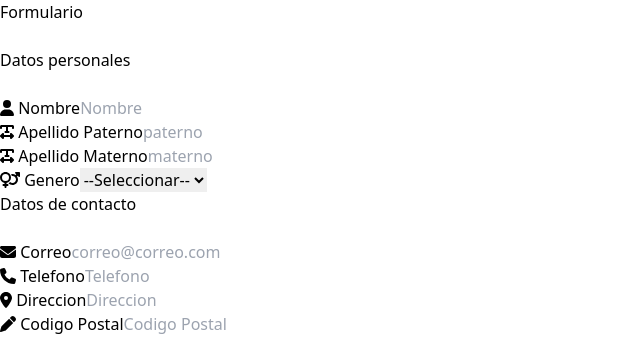
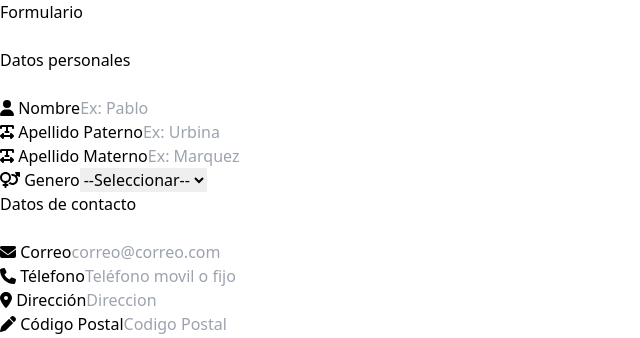
Before and after one commit to BrianLopezM99/formulariotest, a React (Vite) app: page / in a window 1280 px wide. Shown: the top 338 px of the page, without its empty margins (0-640 px from the left). Built offline with nearby package versions, Linux system fonts and the light colour scheme.

Commit message:
update text

```diff
--- a/src/components/FormSchema.jsx
+++ b/src/components/FormSchema.jsx
@@ -18,15 +18,15 @@ const FormSchema = Yup.object().shape({
   telefono: Yup.string().matches(/^([0-9])*$/, "Solo se permiten numeros en este campo")
     .min(2, "Muy corto")
     .max(9999999999, "Muy largo")
-    .required("El numero telefonico es obligatorio"),
+    .required("El numero telefónico es obligatorio"),
   direccion: Yup.string()
     .min(2, "Muy corto")
     .max(50, "Muy largo")
-    .required("Por favor ingrese una direccion"),
+    .required("Por favor ingrese una dirección"),
   codigopostal: Yup.string().matches(/^([0-9])*$/, "Solo se permiten numeros en este campo")
     .min(2, "Muy corto")
     .max(8, "Muy largo")
-    .required("Por favor ingrese su codigo postal"),
+    .required("Por favor ingrese su código postal"),
   estado: Yup.string().matches(/^[aA-zZ\s]+$/, "Solo se permiten letras y espacios en este campo")
     .min(2, "Muy corto")
     .max(60, "Muy largo")
--- a/src/components/Formulario.jsx
+++ b/src/components/Formulario.jsx
@@ -92,7 +92,7 @@ const Formulario = () => {
                   type="text"
                   id="nombre"
                   name="nombre"
-                  placeholder="Nombre"
+                  placeholder="Ex: Pablo"
                   className="rounded-md border-2 w-full p-2 mt-2 placeholder-gray-400"
                 />
                 <ErrorMessage
@@ -115,7 +115,7 @@ const Formulario = () => {
                   type="text"
                   id="paterno"
                   name="paterno"
-                  placeholder="paterno"
+                  placeholder="Ex: Urbina"
                   className="rounded-md border-2 w-full p-2 mt-2 placeholder-gray-400"
                 />
                 <ErrorMessage
@@ -138,7 +138,7 @@ const Formulario = () => {
                   type="text"
                   id="materno"
                   name="materno"
-                  placeholder="materno"
+                  placeholder="Ex: Marquez"
                   className="rounded-md border-2 w-full p-2 mt-2 placeholder-gray-400"
                 />
                 <ErrorMessage
@@ -208,13 +208,13 @@ const Formulario = () => {
                   htmlFor="telefono"
                   className="block text-gray-700 uppercase font-bold"
                 >
-                  <FontAwesomeIcon icon={faPhone} /> Telefono
+                  <FontAwesomeIcon icon={faPhone} /> Télefono
                 </label>
                 <Field
                   type="text"
                   id="telefono"
                   name="telefono"
-                  placeholder="Telefono"
+                  placeholder="Teléfono movil o fijo"
                   className="rounded-md border-2 w-full p-2 mt-2 placeholder-gray-400"
                 />
                 <ErrorMessage
@@ -232,7 +232,7 @@ const Formulario = () => {
                   className="block text-gray-700 uppercase font-bold"
                 >
                   {" "}
-                  <FontAwesomeIcon icon={faLocationDot} /> Direccion
+                  <FontAwesomeIcon icon={faLocationDot} /> Dirección
                 </label>
                 <Field
                   type="text"
@@ -255,7 +255,7 @@ const Formulario = () => {
                   htmlFor="codigopostal"
                   className="block text-gray-700 uppercase font-bold"
                 >
-                  <FontAwesomeIcon icon={faPen} /> Codigo Postal
+                  <FontAwesomeIcon icon={faPen} /> Código Postal
                 </label>
                 <Field
                   type="text"
@@ -375,7 +375,7 @@ const Formulario = () => {
                   htmlFor="talondenomina"
                   className="block text-gray-700 uppercase font-bold"
                 >
-                  <FontAwesomeIcon icon={faUpload} /> Talon de Nomina
+                  <FontAwesomeIcon icon={faUpload} /> Talon de Nómina
                 </label>
                 <Field
                   type="file"
```
